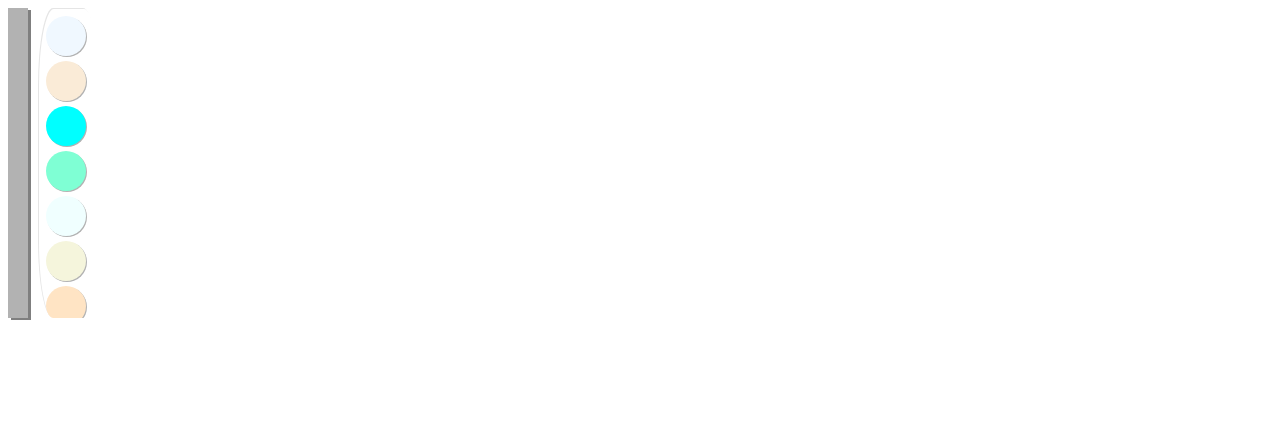
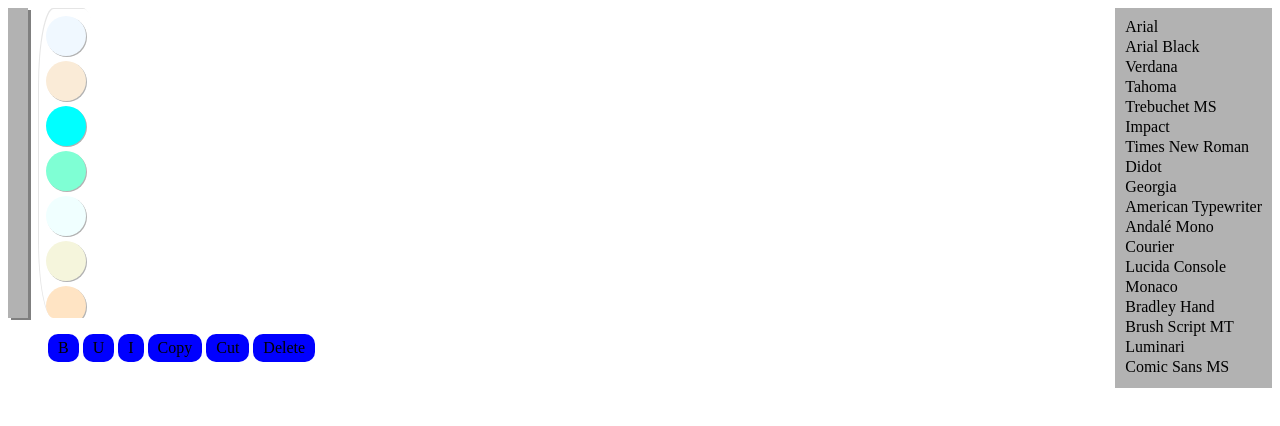
Before and after one commit to robneum/theme-picker, a plain HTML site: page index.html in a window 1280 px wide. Drawn offline with Linux system fonts and the light colour scheme.

Commit message:
Add files via upload

```diff
--- a/index.html
+++ b/index.html
@@ -54,6 +54,32 @@
         backgroundColor: rgba(0,0,0,0.9);
 
       }
+      .room {
+        /* display: flex; */
+      }
+
+      .fonts {
+        right: 0;
+        top: 0;
+        position: absolute;
+        padding: 10px;
+        background-color: rgba(0,0,0,0.3);
+      }
+
+      .fonts > div:hover {
+        background-color: white;
+      }
+
+      .transform-panel ul {
+        list-style: none;
+      }
+
+      .transform-panel ul li {
+        display: inline-block;
+        padding: 5px 10px;
+        background-color: blue;
+        border-radius: 10px;
+      }
 
     }
     </style>
@@ -66,6 +92,16 @@
         <div class="fonts">
 
         </div>
+      </div>
+      <div class="transform-panel">
+        <ul>
+          <li>B</li>
+          <li>U</li>
+          <li>I</li>
+          <li>Copy</li>
+          <li>Cut</li>
+          <li>Delete</li>
+        </ul>
       </div>
       <div tabindex="0" class="writing-area">
 
@@ -223,6 +259,25 @@
     "YellowGreen",
     ];
       var current_COLOR = null;
+      const WEB_FONTS = [
+      "Arial",
+      "Arial Black",
+      "Verdana",
+      "Tahoma",
+      "Trebuchet MS",
+      "Impact",
+      "Times New Roman",
+      "Didot",
+      "Georgia",
+      "American Typewriter",
+      "Andalé Mono",
+      "Courier",
+      "Lucida Console",
+      "Monaco",
+      "Bradley Hand",
+      "Brush Script MT",
+      "Luminari",
+      "Comic Sans MS"]
 
       CSS_COLOR_NAMES.forEach((item, i)=>{
         let ok = document.createElement("div");
@@ -287,7 +342,48 @@
             if (valid) {
               e.currentTarget.innerHTML += e.key;
             }
-      })
+      });
+
+      WEB_FONTS.forEach((item)=>{
+        let fontElement = document.createElement("div");
+        fontElement.className = "single-font";
+        fontElement.style.width = "100%";
+        fontElement.style.height = "20px";
+        fontElement.style.cursor = "pointer";
+        let textNode = document.createTextNode(item);
+        fontElement.appendChild(textNode);
+        document.querySelector(".fonts").appendChild(fontElement);
+      });
+
+    document.querySelector(".fonts").addEventListener("click", (e) => {
+      if (e.target.className == "single-font") {
+        document.querySelector(".writing-area").style.fontFamily = e.target.innerHTML;
+      }
+    })
+
+  document.querySelector(".transform-panel").addEventListener("click", (e) => {
+    if(e.target.nodeName == "LI") {
+      let text = e.target.textContent;
+      var textAreaElement = document.querySelector(".writing-area");
+
+      if (e.target.textContent == "B") {
+        textAreaElement.style.fontWeight = "bold";
+      } else if (text == "U") {
+        textAreaElement.style.textDecoration = "underline";
+      } else if (text == "I") {
+        textAreaElement.style.fontStyle = "italic";
+      } else if (text == "Copy") {
+        window.prompt("Copy to clipboard: Ctrl + C, Enter", textAreaElement.innerHTML);
+      } else if (text == "Cut") {
+        window.prompt("Copy to clipboard: Ctrl + C, Enter", textAreaElement.innerHTML);
+        textAreaElement.innerHTML = "";
+      } else if (text == "Delete") {
+        textAreaElement.innerHTML = "";
+      }
+    }
+
+  });
+
 
     </script>
 
```
